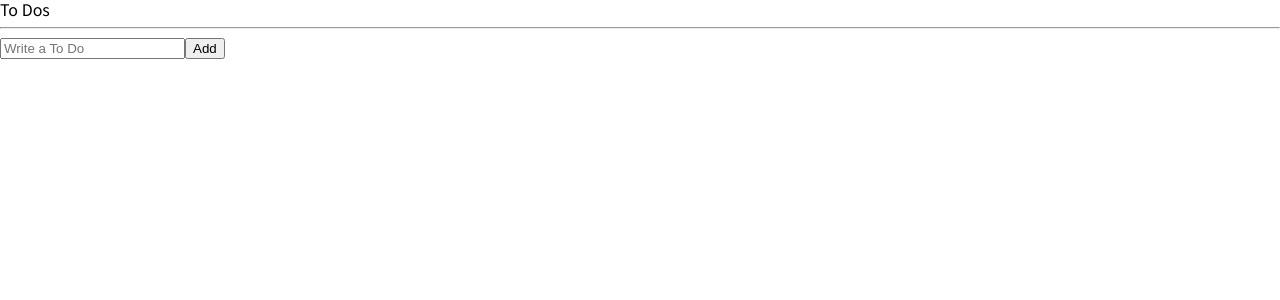
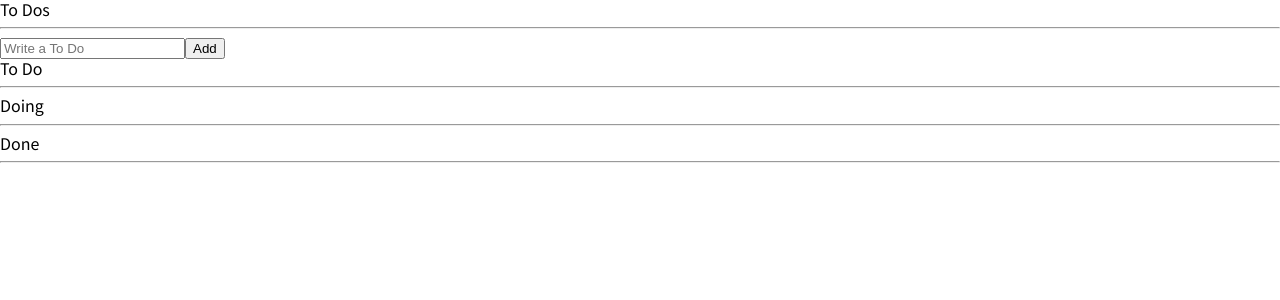
Before and after one commit to dh365x/state-management, a React (Create React App) app: page / in a window 1280 px wide. Shown: the top 300 px of the page. Built offline with nearby package versions, Linux system fonts and the light colour scheme.

Commit message:
Categories, selector part 1

```diff
--- a/src/components/ToDoList.tsx
+++ b/src/components/ToDoList.tsx
@@ -1,21 +1,37 @@
 import { useRecoilValue } from "recoil";
-import { toDoState } from "../recoil/atoms";
+import { toDoSelector } from "../recoil/atoms";
 import CreateToDo from "./CreateToDo";
 import ToDo from "./ToDo";
 
 function ToDoList() {
-	const toDos = useRecoilValue(toDoState);
-	console.log(toDos);
+	const [toDo, doing, done] = useRecoilValue(toDoSelector);
+
 	return (
 		<>
 			<h1>To Dos</h1>
 			<hr />
 			<CreateToDo />
+			<h2>To Do</h2>
 			<ul>
-				{toDos.map((toDo) => (
+				{toDo.map((toDo) => (
 					<ToDo key={toDo.id} {...toDo} />
 				))}
 			</ul>
+			<hr />
+			<h2>Doing</h2>
+			<ul>
+				{doing.map((toDo) => (
+					<ToDo key={toDo.id} {...toDo} />
+				))}
+			</ul>
+			<hr />
+			<h2>Done</h2>
+			<ul>
+				{done.map((toDo) => (
+					<ToDo key={toDo.id} {...toDo} />
+				))}
+			</ul>
+			<hr />
 		</>
 	);
 }
--- a/src/recoil/atoms.ts
+++ b/src/recoil/atoms.ts
@@ -1,4 +1,4 @@
-import { atom } from "recoil";
+import { atom, selector } from "recoil";
 
 export interface IToDo {
 	id: number;
@@ -10,3 +10,15 @@
 	key: "toDo",
 	default: [],
 });
+
+export const toDoSelector = selector({
+	key: "toDoSelector",
+	get: ({ get }) => {
+		const toDos = get(toDoState);
+		return [
+			toDos.filter((toDo) => toDo.category === "TO_DO"),
+			toDos.filter((toDo) => toDo.category === "DOING"),
+			toDos.filter((toDo) => toDo.category === "DONE"),
+		];
+	},
+});
```
